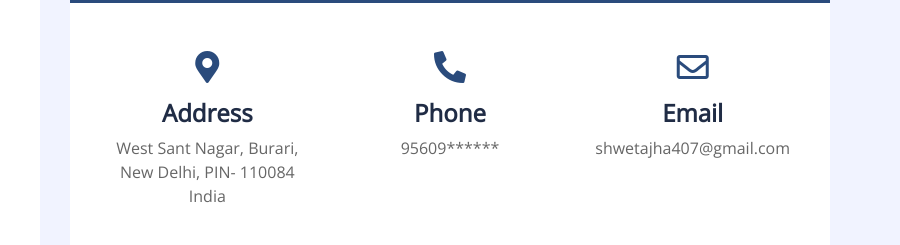
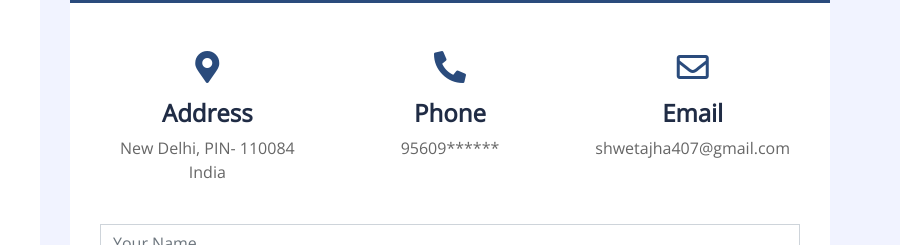
Before and after one commit to Shwetajha1/Shwetajha1.github.io, a plain HTML site: page home/contact.html in a window 1280 px wide. Shown: the part 323-568 px from the top of the page, 380-1280 px from the left. Drawn offline with nearby package versions, Linux system fonts and the light colour scheme.

Commit message:
second commit

```diff
--- a/home/contact.html
+++ b/home/contact.html
@@ -86,7 +86,7 @@
                     <div class="col-sm-4 text-center mb-3">
                         <i class="fa fa-2x fa-map-marker-alt mb-3 text-primary"></i>
                         <h4 class="font-weight-bold">Address</h4>
-                        <p>West Sant Nagar, Burari, New Delhi, PIN- 110084 India</p>
+                        <p>New Delhi, PIN- 110084 India</p>
                     </div>
                     <div class="col-sm-4 text-center mb-3">
                         <i class="fa fa-2x fa-phone-alt mb-3 text-primary"></i>
```
